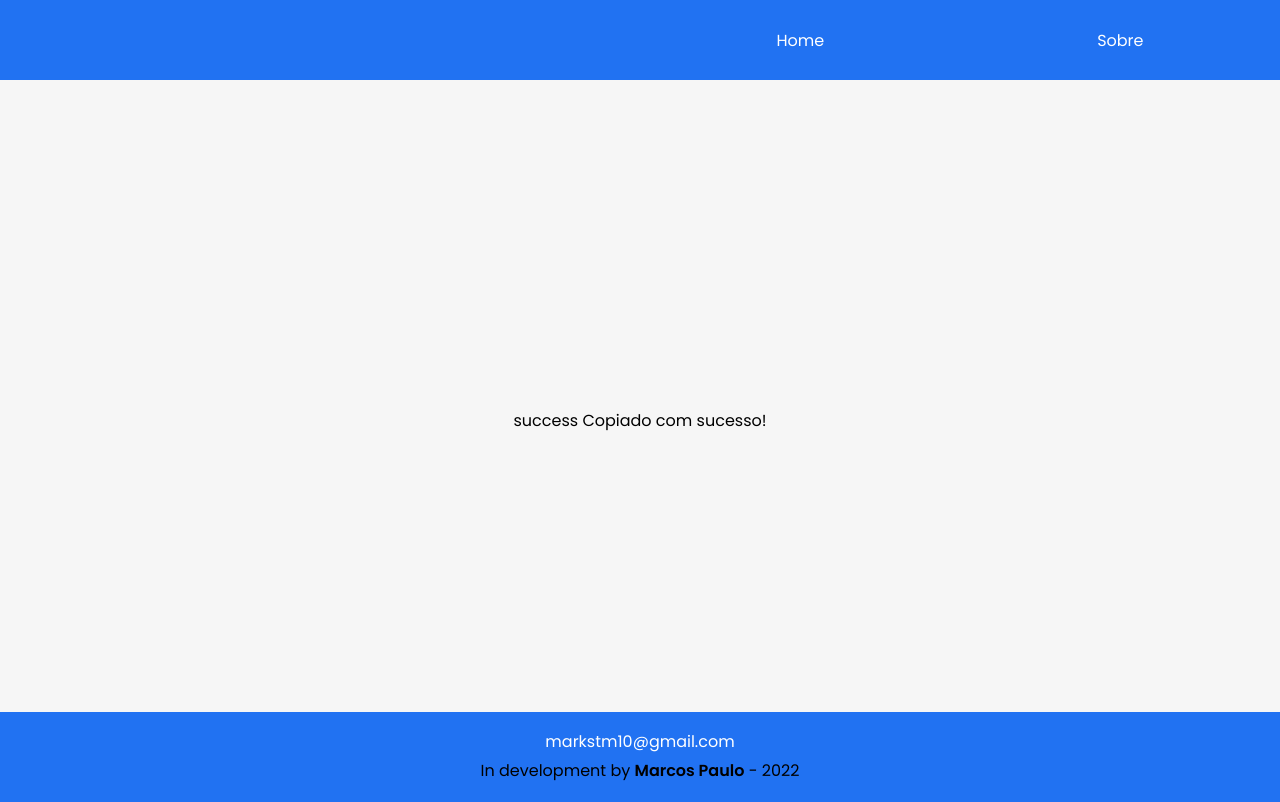
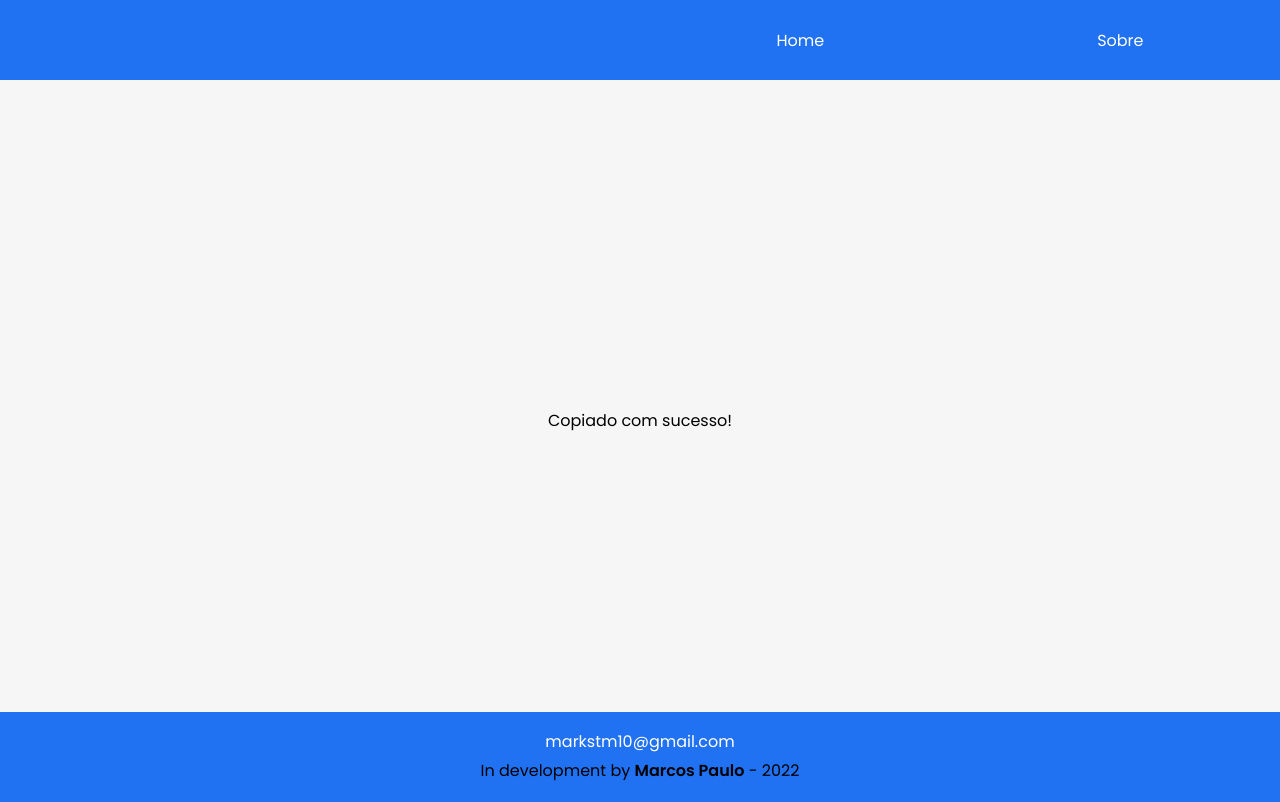
Before and after one commit to mstarkRules/clipboard-copy, a React (Vite) app: page /success in a window 1280 px wide. Built offline with nearby package versions, Linux system fonts and the light colour scheme.

Commit message:
Revert "feat: create function to get copied text from url"
This reverts commit 32f17f608155dbb2056d7eeb571145f4aa98e79f.

```diff
--- a/index.html
+++ b/index.html
@@ -2,7 +2,7 @@
 <html lang="en">
   <head>
     <meta charset="UTF-8" />
-    <link rel="icon" type="image/svg+xml" href="src/public/clipboard.png" />
+    <link rel="icon" type="image/svg+xml" href="/src/favicon.svg" />
     <meta name="viewport" content="width=device-width, initial-scale=1.0" />
 
     <link rel="preconnect" href="https://fonts.googleapis.com" />
@@ -11,7 +11,7 @@
       href="https://fonts.googleapis.com/css2?family=Poppins:wght@100;400;600&family=Roboto:wght@100;400;500&display=swap"
       rel="stylesheet"
     />
-    <title>Copy my Text</title>
+    <title>Vite App</title>
   </head>
   <body>
     <div id="root"></div>
--- a/src/components/Header/index.tsx
+++ b/src/components/Header/index.tsx
@@ -5,7 +5,7 @@ function Header() {
   return (
     <Container>
       <MenuArea>
-        <a href="/">
+        <a href="">
           <li>Home</li>
         </a>
         <a href="">
--- a/src/pages/Home/index.tsx
+++ b/src/pages/Home/index.tsx
@@ -52,8 +52,8 @@ export function Home() {
           <TextArea>
             <h2>Como funciona?</h2>
             <p>
-              Escreva um texto, gere um link e cole no lugar onde deseja
-              divulgar (status do Whatsapp, Instagram, etc).
+              Cole esse link no lugar onde deseja divulgar (status do Whatsapp,
+              Instagram, etc).
             </p>
             <p>
               Quando o usuário clicar no link gerado, o seu texto será copiado
--- a/src/pages/Success/index.tsx
+++ b/src/pages/Success/index.tsx
@@ -1,14 +1,8 @@
 import React from "react";
 import { Container } from "./styles";
 
-function getText() {
-  let urlToText = window.location.pathname.split("/")[1];
-
-  return urlToText;
-}
-
 function SuccessPage() {
-  return <Container>{getText()} Copiado com sucesso!</Container>;
+  return <Container>Copiado com sucesso!</Container>;
 }
 
 export default SuccessPage;
```
Also changed, not shown: src/public/clipboard.png (deleted).
